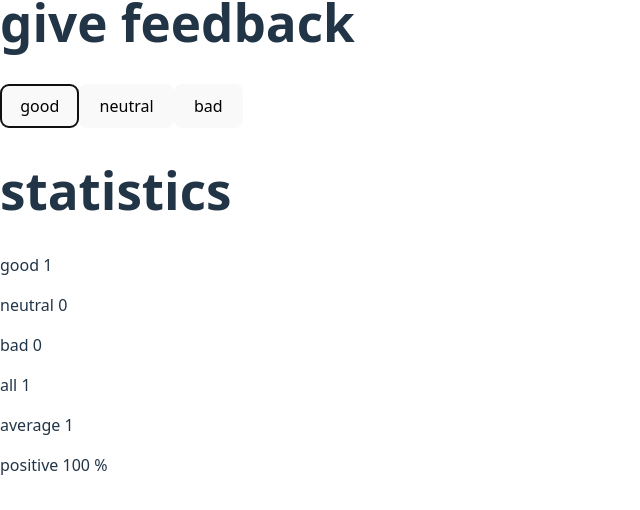
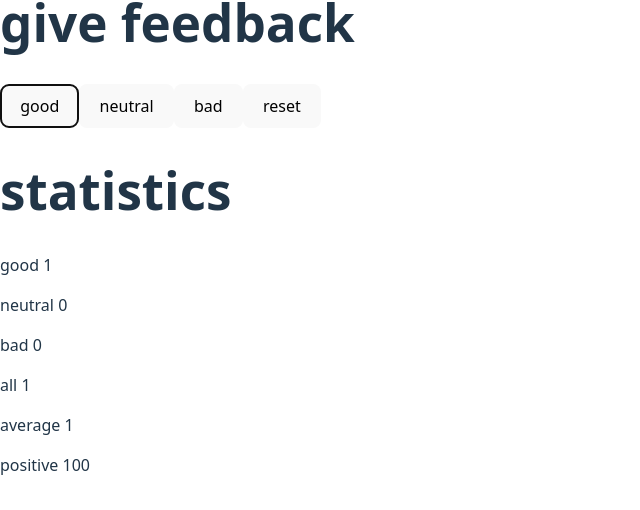
Before and after one commit to ramipandolfi/fullstackopen-ejercicios, a React (Vite) app: page / in a window 1280 px wide. Both pictures are taken after a click on the button "good". Shown: the part 174-684 px from the top of the page, without its empty margins (0-640 px from the left). Built offline with nearby package versions, Linux system fonts and the light colour scheme.

Commit message:
1.10: unicafe step 5

```diff
--- a/src/App.jsx
+++ b/src/App.jsx
@@ -1,4 +1,10 @@
 import { useState } from "react";
+
+const StatisticLine = ({ text, value }) => (
+  <p>
+    {text} {value}
+  </p>
+);
 
 const Statistics = ({ good, neutral, bad, total, average, positive }) => {
   if (total === 0) {
@@ -6,35 +12,44 @@
   }
   return (
     <div>
-      <p>good {good}</p>
-      <p>neutral {neutral}</p>
-      <p>bad {bad}</p>
-      <p>all {total}</p>
-      <p>average {average}</p>
-      <p>positive {positive} %</p>
+      <StatisticLine text="good" value={good} />
+      <StatisticLine text="neutral" value={neutral} />
+      <StatisticLine text="bad" value={bad} />
+      <StatisticLine text="all" value={total} />
+      <StatisticLine text="average" value={average} />
+      <StatisticLine text="positive" value={positive} />
     </div>
   );
 };
 
+const Button = ({ handleClick, text }) => (
+  <button onClick={handleClick}>{text}</button>
+);
+
 const App = () => {
-  const [good, counterGood] = useState(0);
-  const [neutral, counterNeutral] = useState(0);
-  const [bad, counterBad] = useState(0);
+  const [good, setGood] = useState(0);
+  const [neutral, setNeutral] = useState(0);
+  const [bad, setBad] = useState(0);
 
   const total = good + neutral + bad;
-
   const average = total === 0 ? 0 : (good - bad) / total;
   const positive = total === 0 ? 0 : (good / total) * 100;
+
+  const handleReset = () => {
+    setGood(0);
+    setNeutral(0);
+    setBad(0);
+  };
 
   return (
     <div>
       <h1>give feedback</h1>
-      <button onClick={() => counterGood(good + 1)}>good</button>
-      <button onClick={() => counterNeutral(neutral + 1)}>neutral</button>
-      <button onClick={() => counterBad(bad + 1)}>bad</button>
+      <Button handleClick={() => setGood(good + 1)} text="good" />
+      <Button handleClick={() => setNeutral(neutral + 1)} text="neutral" />
+      <Button handleClick={() => setBad(bad + 1)} text="bad" />
+      <Button handleClick={handleReset} text="reset" />
 
       <h1>statistics</h1>
-
       <Statistics
         good={good}
         neutral={neutral}
```
